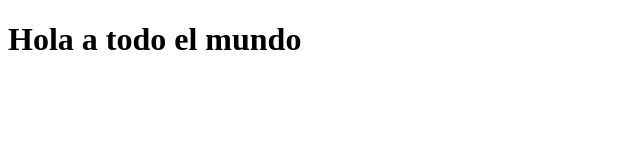
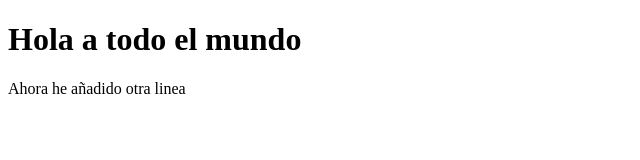
Before and after one commit to diegoxooo/proyecto-html, a plain HTML site: page index.html in a window 1280 px wide. Shown: the whole page, without its empty margins (0-640 px from the left). Drawn offline with Linux system fonts and the light colour scheme.

Commit message:
Proyecto HTMl modificado

```diff
--- a/index.html
+++ b/index.html
@@ -7,5 +7,6 @@
 </head>
 <body>
     <h1>Hola a todo el mundo</h1>
+    <p>Ahora he añadido otra linea</p>
 </body>
 </html>
```
